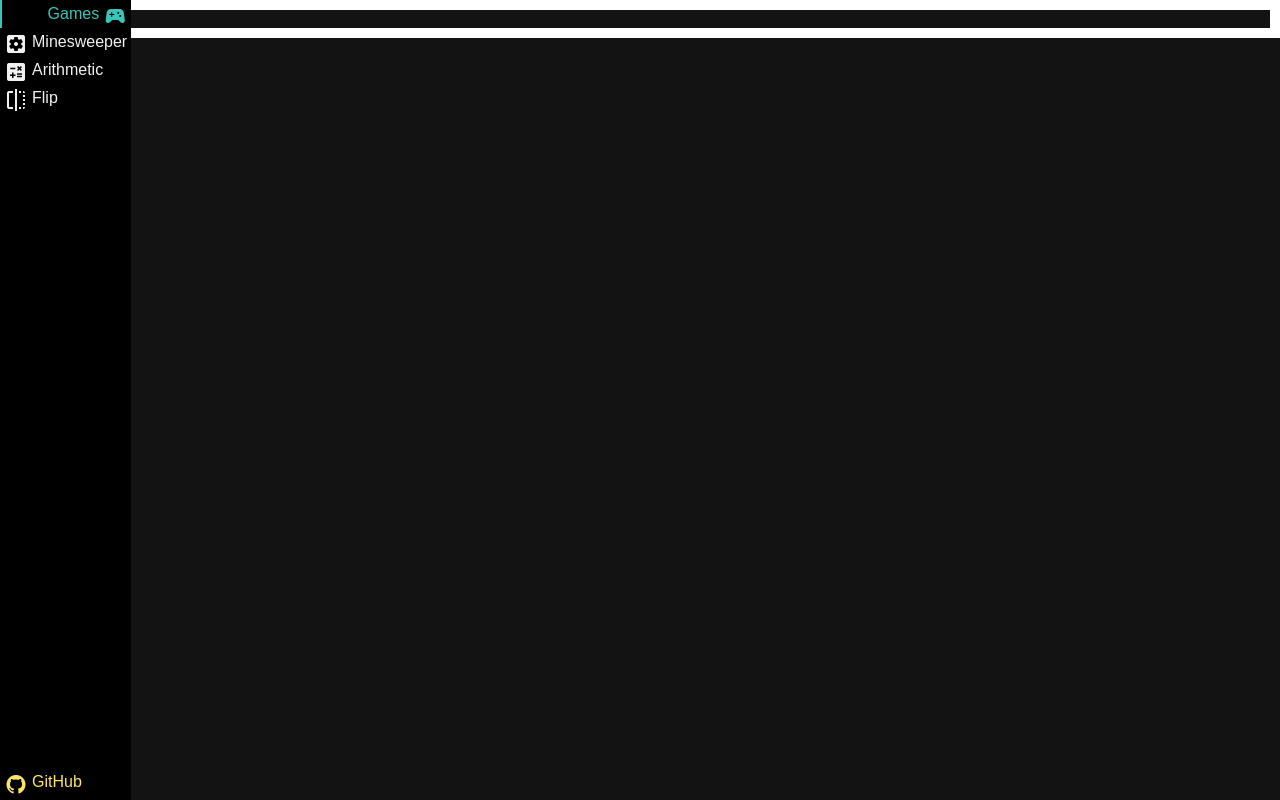
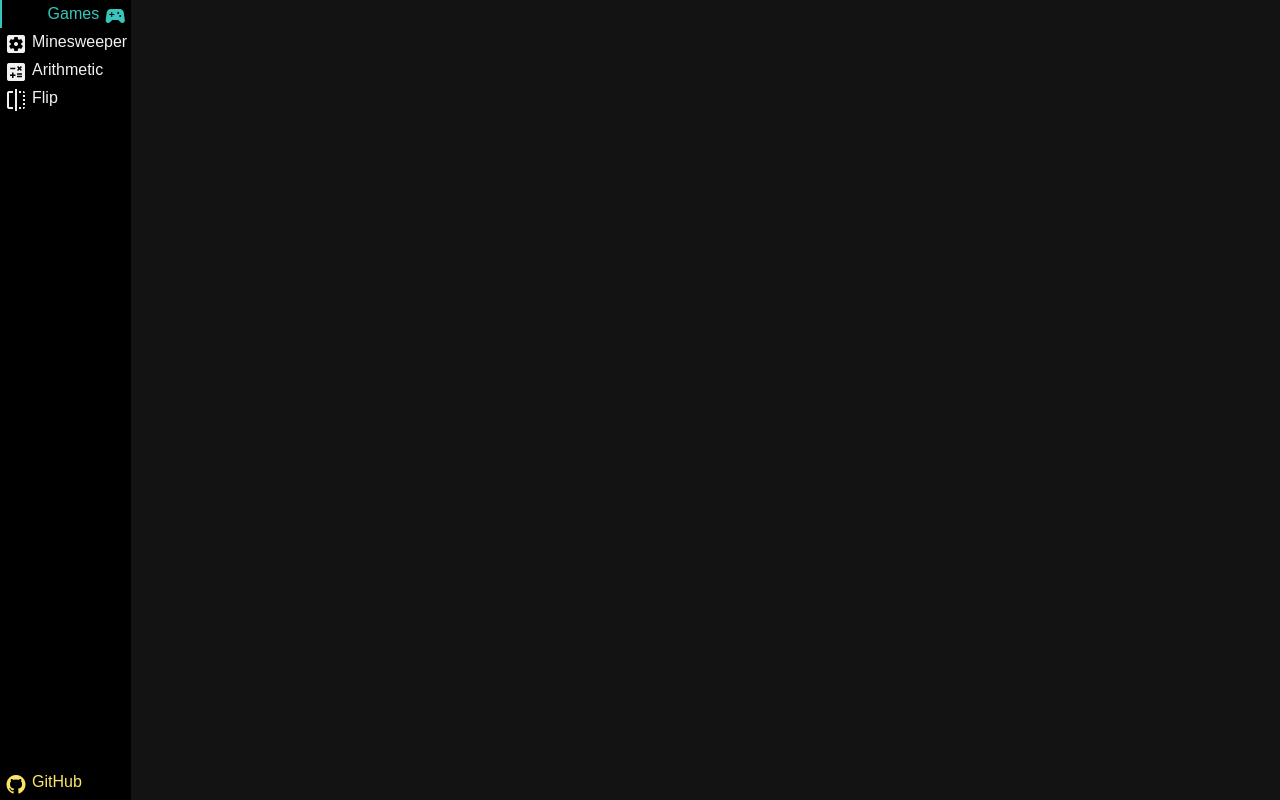
Before and after one commit to floaterest/sv, a Svelte app: page / in a window 1280 px wide. Built offline with nearby package versions, Linux system fonts and the light colour scheme; a web font is replaced by a local one.

Commit message:
feat(Nav) exportable selected

```diff
--- a/src/App.svelte
+++ b/src/App.svelte
@@ -32,8 +32,9 @@
 			href: 'https://github.com/Floaterest/'
 		}
 	];
+	let selected = 'Games';
 </script>
 
-<Nav {top} {items}/>
+<Nav {top} {items} bind:selected/>
 
-hey
+{selected}
--- a/src/Nav.svelte
+++ b/src/Nav.svelte
@@ -19,13 +19,12 @@
 
 	function onclick(key: string){
 		selected = key;
-		console.log(key);
 		items = items.map(v => ({ ...v, selected: key == v.key }));
 	}
 </script>
 
 <nav class:expanded>
-    <NavItem {...top} onclick={()=>expanded=!expanded}/>
+    <NavItem {...top} onclick={()=>expanded=!expanded} selected="{expanded}"/>
     {#each items as item}
         <NavItem {...item} bind:key={item.key} {onclick}/>
     {/each}
@@ -34,7 +33,6 @@
 <style>
     :global(body){
         margin: 0 0 0 var(--nav-width);
-        border: solid 10px white;
     }
 
     nav{
```
